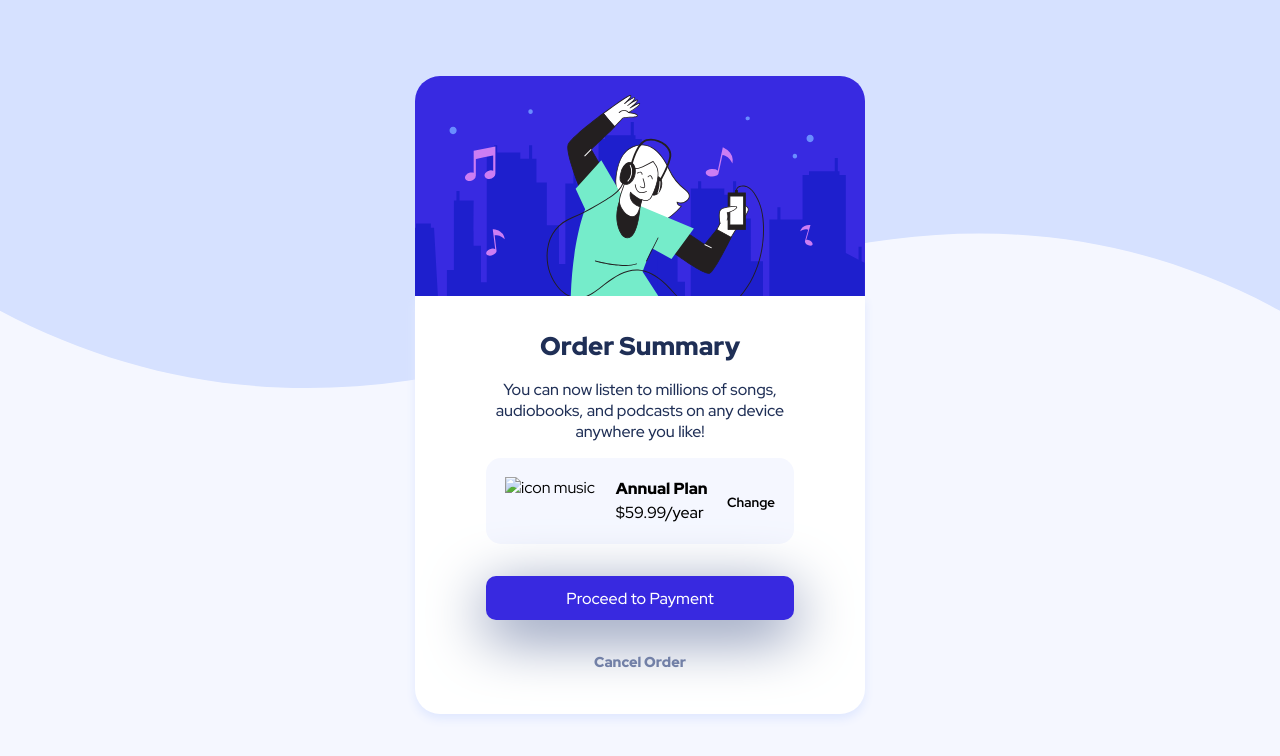
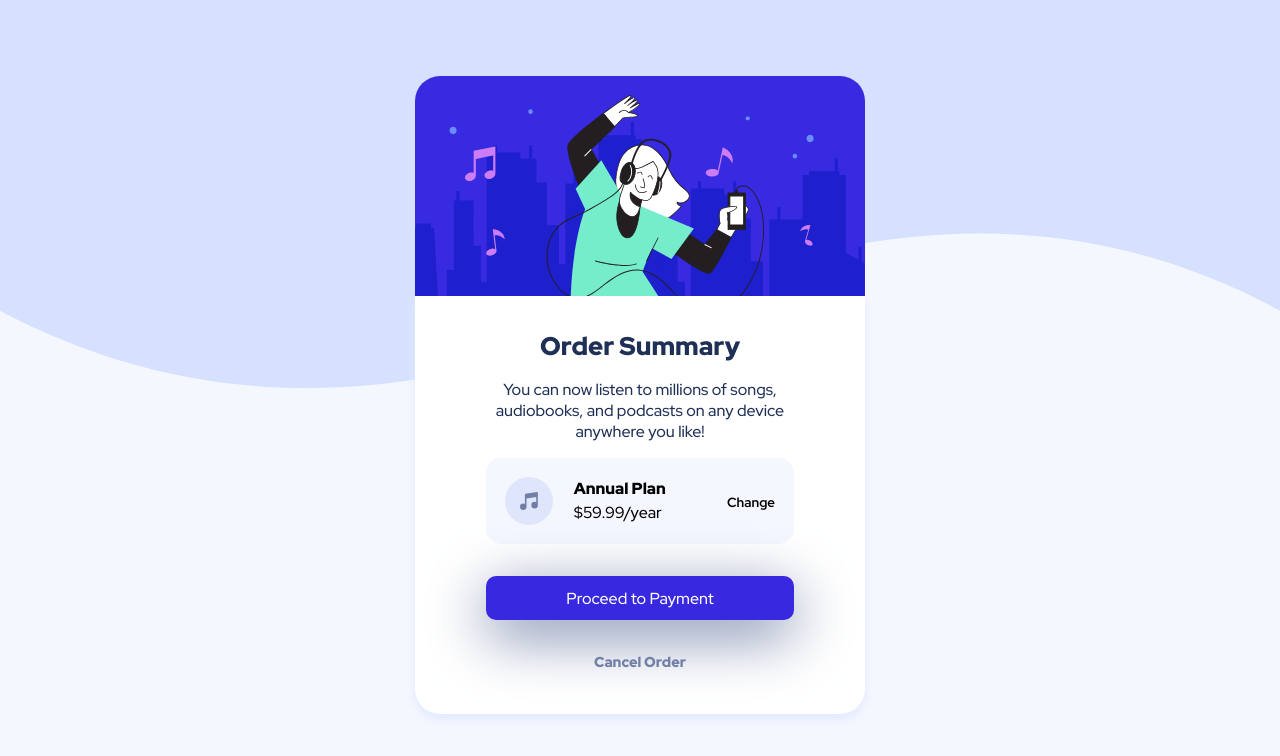
Before and after one commit to tsxfabio/order-summary-card, a plain HTML site: page index.html in a window 1280 px wide. Drawn offline with Linux system fonts and the light colour scheme; the site is published under a folder, as on GitHub Pages, so addresses that start at the root find nothing.

Commit message:
update img icon music

```diff
--- a/index.html
+++ b/index.html
@@ -24,7 +24,7 @@
         </p>
         <div class="plan-area">
           <div class="icon-music">
-            <img src="/images/icon-music.svg" alt="icon music">
+            <img src="images/icon-music.svg" alt="icon music">
           </div>
           <div class="plan-text">
             <h3>Annual Plan</h3>
```
